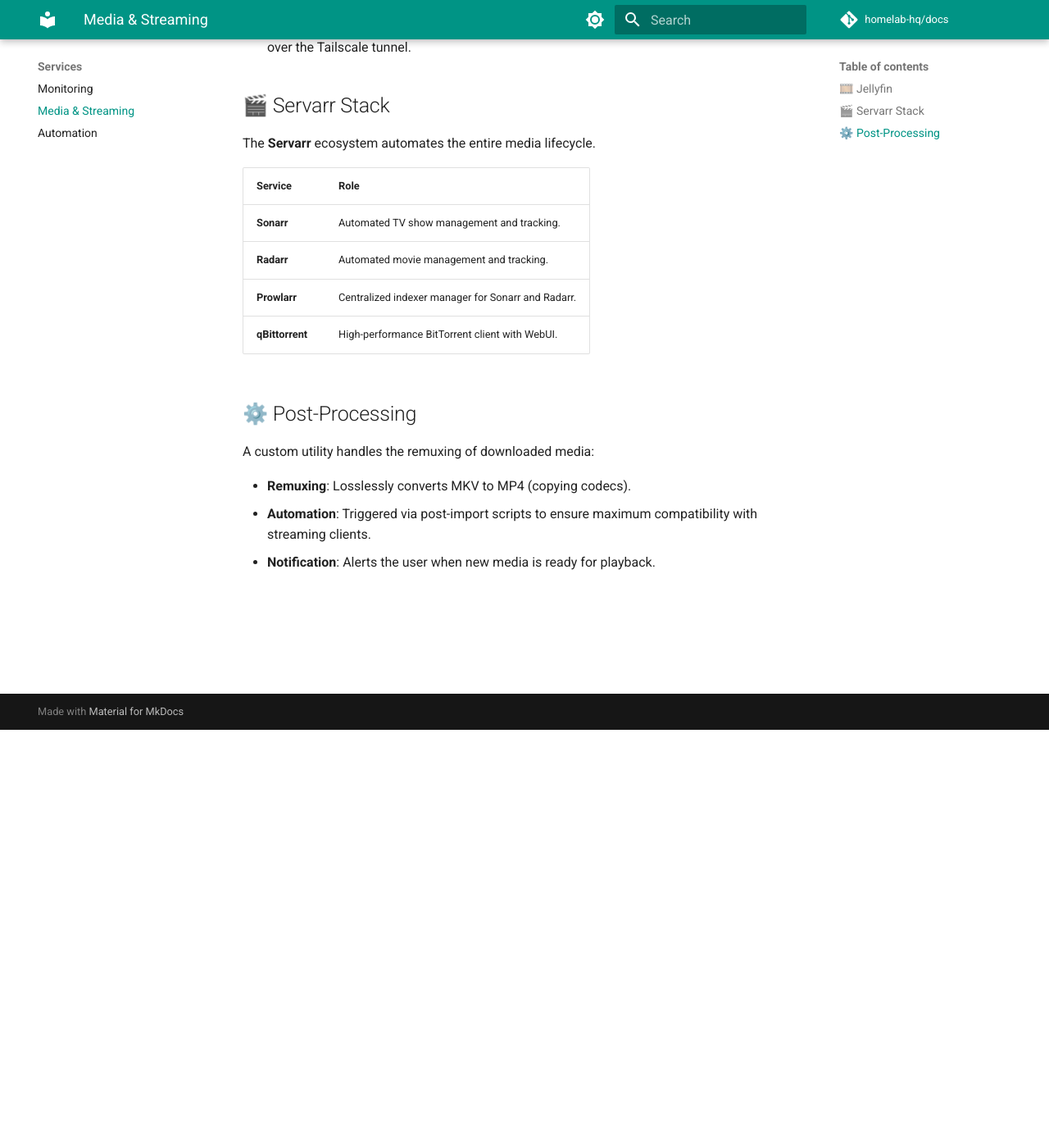
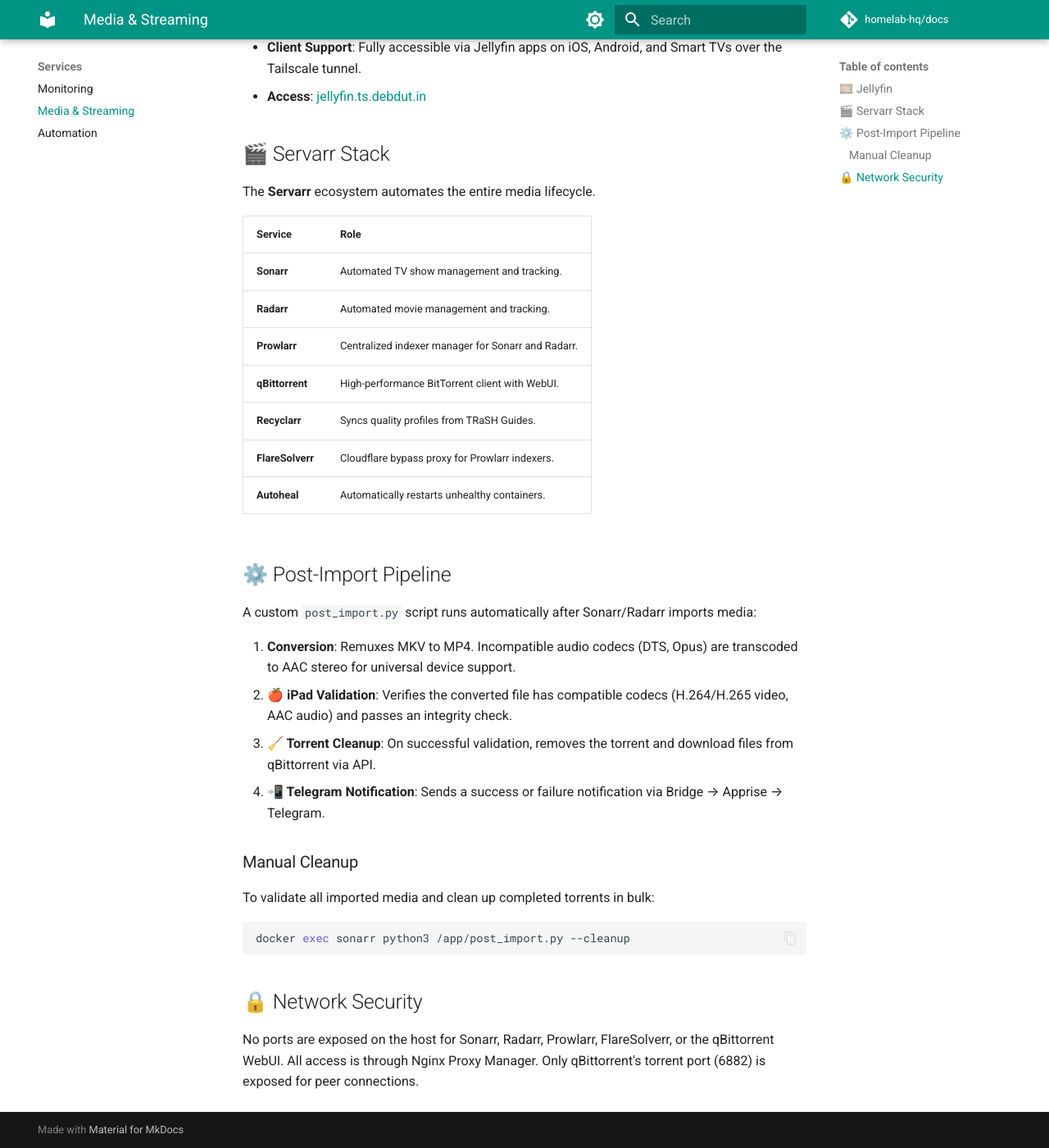
Before and after one commit to homelab-hq/docs, an MkDocs documentation site: the page built from docs/services/media.md, in a window 1280 px wide and 1400 px high, scrolled down 510 px. Shown: the whole window at 82% size. Built offline with MkDocs 1.6.1 and Material for MkDocs 9.7.7, drawn with Linux system fonts in a browser that asks for light colours; comment, search, counter and statistics services are not loaded; some of the changed text lies outside the part shown.

Commit message:
docs: add AdGuard Home, privacy policy, terms of service
- Add DNS & Ad Blocking page under Infrastructure
- Update overview with DNS layer and architecture diagram
- Update media docs with post-import pipeline details
- Add privacy policy and terms of service for Google OAuth

````diff
--- a/docs/services/media.md
+++ b/docs/services/media.md
@@ -1,14 +1,15 @@
 # Media & Streaming
 
-The media stack is designed for seamless, high-performance streaming across the local and Tailscale networks.
+The media stack is designed for seamless, high-performance streaming across the Tailscale network.
 
 ## 🎞️ Jellyfin
 
 **Jellyfin** is the centerpiece of the media stack, providing an open-source, private alternative to Plex or Emby.
 
-- **Storage**: Media is mounted from a dedicated, secure storage volume.
+- **Storage**: Media is mounted from a dedicated storage volume (`/Volumes/homelab/streaming/media`).
 - **Transcoding**: Configured to use hardware acceleration (where available) to support multiple remote streams.
-- **Client Support**: Fully accessible via standard Jellyfin apps on iOS, Android, and Smart TVs over the Tailscale tunnel.
+- **Client Support**: Fully accessible via Jellyfin apps on iOS, Android, and Smart TVs over the Tailscale tunnel.
+- **Access**: [jellyfin.ts.debdut.in](http://jellyfin.ts.debdut.in)
 
 ## 🎬 Servarr Stack
 
@@ -20,11 +21,27 @@
 | **Radarr** | Automated movie management and tracking. |
 | **Prowlarr** | Centralized indexer manager for Sonarr and Radarr. |
 | **qBittorrent** | High-performance BitTorrent client with WebUI. |
+| **Recyclarr** | Syncs quality profiles from TRaSH Guides. |
+| **FlareSolverr** | Cloudflare bypass proxy for Prowlarr indexers. |
+| **Autoheal** | Automatically restarts unhealthy containers. |
 
-## ⚙️ Post-Processing
+## ⚙️ Post-Import Pipeline
 
-A custom utility handles the remuxing of downloaded media:
+A custom `post_import.py` script runs automatically after Sonarr/Radarr imports media:
 
-- **Remuxing**: Losslessly converts MKV to MP4 (copying codecs).
-- **Automation**: Triggered via post-import scripts to ensure maximum compatibility with streaming clients.
-- **Notification**: Alerts the user when new media is ready for playback.
+1. **Conversion**: Remuxes MKV to MP4. Incompatible audio codecs (DTS, Opus) are transcoded to AAC stereo for universal device support.
+2. **🍎 iPad Validation**: Verifies the converted file has compatible codecs (H.264/H.265 video, AAC audio) and passes an integrity check.
+3. **🧹 Torrent Cleanup**: On successful validation, removes the torrent and download files from qBittorrent via API.
+4. **📲 Telegram Notification**: Sends a success or failure notification via Bridge → Apprise → Telegram.
+
+### Manual Cleanup
+
+To validate all imported media and clean up completed torrents in bulk:
+
+```bash
+docker exec sonarr python3 /app/post_import.py --cleanup
+```
+
+## 🔒 Network Security
+
+No ports are exposed on the host for Sonarr, Radarr, Prowlarr, FlareSolverr, or the qBittorrent WebUI. All access is through Nginx Proxy Manager. Only qBittorrent's torrent port (6882) is exposed for peer connections.
--- a/mkdocs.yml
+++ b/mkdocs.yml
@@ -64,6 +64,7 @@
       - Overview: infrastructure/overview.md
       - Networking & VPN: infrastructure/tailscale.md
       - Reverse Proxy: infrastructure/nginx.md
+      - DNS & Ad Blocking: infrastructure/adguard.md
   - Services:
       - Monitoring: services/monitoring.md
       - Media & Streaming: services/media.md
````
Also changed, not shown: docs/infrastructure/adguard.md (added, +66 -0 lines), docs/infrastructure/overview.md (+4 -1 lines).
